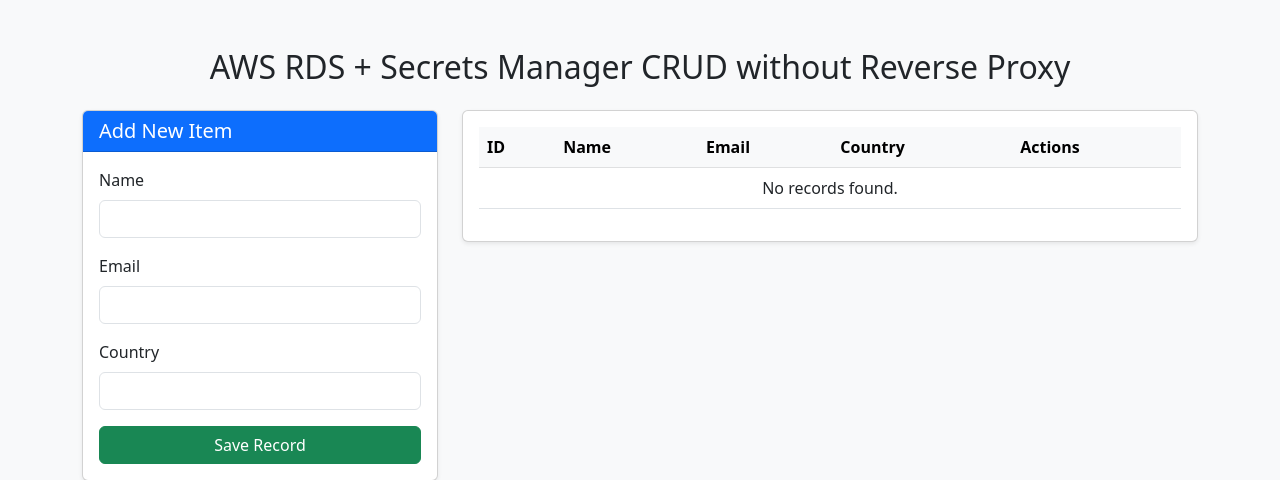
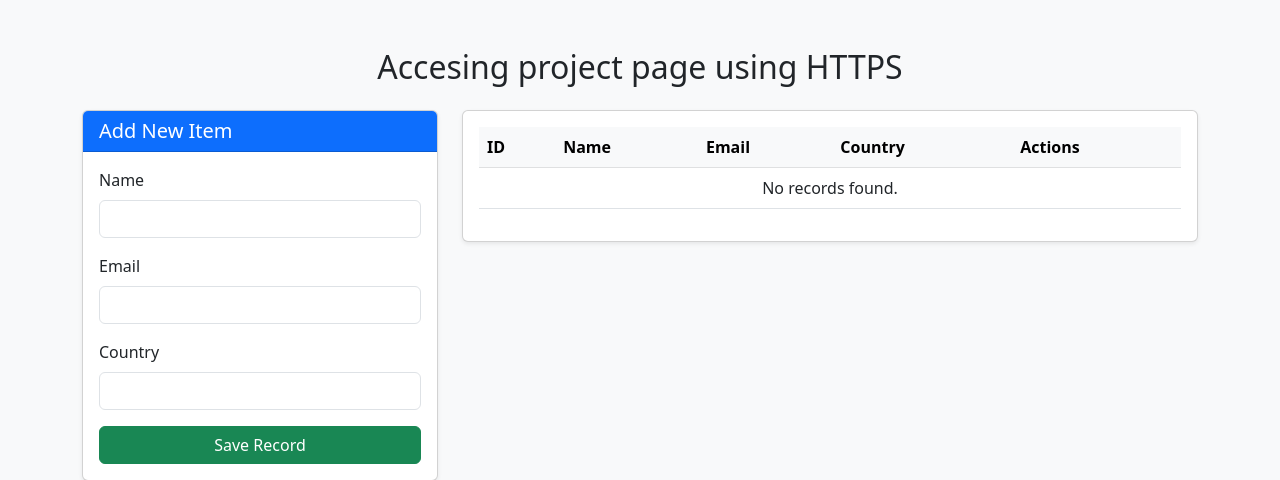
Before and after one commit to SrikanthThirumala/Aws-Fullstack-3-Tier-Python-Projects, a Flask app: page / in a window 1280 px wide. Shown: the top 480 px of the page. Run offline with Flask 3, Linux system fonts and the light colour scheme; data that the repository does not hold is empty.

Commit message:
Update index.html

```diff
--- a/3-tier-Python-project-with-secret-manager/Front-end/templates/index.html
+++ b/3-tier-Python-project-with-secret-manager/Front-end/templates/index.html
@@ -10,7 +10,7 @@
 <body class="bg-light">
 
 <div class="container mt-5">
-    <h2 class="mb-4 text-center">AWS RDS + Secrets Manager CRUD without Reverse Proxy</h2>
+    <h2 class="mb-4 text-center">Accesing project page using HTTPS</h2>
 
     <div class="row">
         <!-- Form Section -->
```
